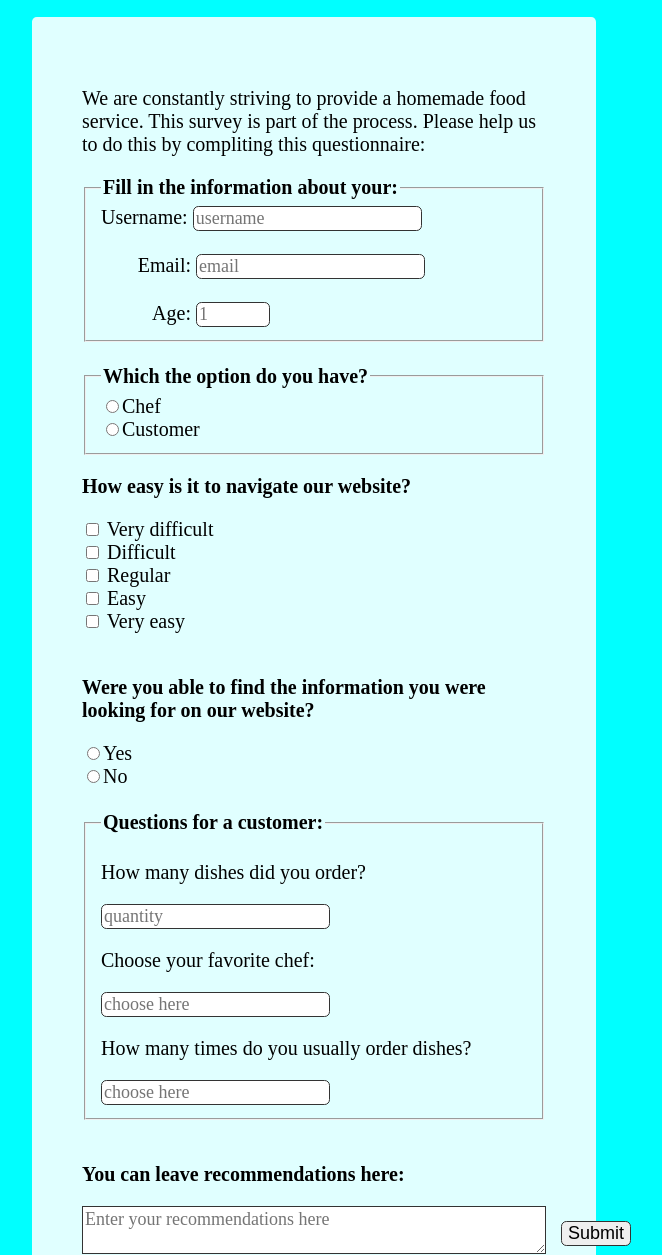
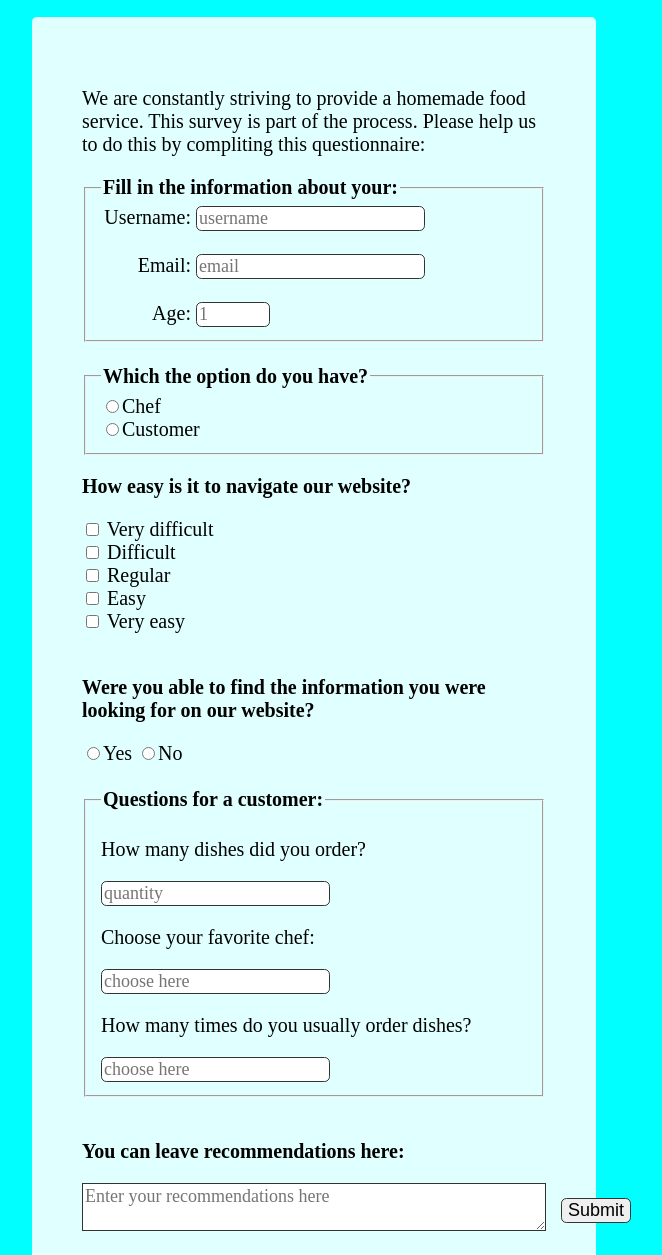
Before and after one commit to irenekochetkova/Survey_Form, a plain HTML site: page index.html in a window 1280 px wide. Shown: the part 45-1300 px from the top of the page, without its empty margins (326-988 px from the left). Drawn offline with Linux system fonts and the light colour scheme.

Commit message:
finished the Survey Form project

```diff
--- a/index.html
+++ b/index.html
@@ -18,11 +18,11 @@
 
       <p id="description">We are constantly striving to provide a homemade food service. This survey is part of the process. Please help us to do this by compliting this questionnaire:</p>
 
-       <form id="survey-form" action="https://www.google.com/" >
+       <form id="survey-form" action="https://www.google.com/" method="GET" >
 
          <fieldset>
            <legend><strong>Fill in the information about your:</strong></legend>
-           <label for="name" id="name-lable">Username:</label>
+           <label for="name" id="name-label">Username:</label>
            <input  type="text" id="name"  required placeholder="username" ></input><br><br>
            <label for="email" id="email-label">Email:</label>
            <input  type="email" id="email"  required placeholder="email" ></input><br><br>
@@ -32,10 +32,11 @@
 
          <fieldset>
            <legend><strong>Which the option do you have?</strong></legend>
-           <label for="provider"></label>
-           <input type="radio" name="provider" value="true" >Chef<br>
-           <label for="provider"></label>
-           <input type="radio" name="provider" value="false" >Customer
+           <label > <input type="radio" name="radio-buttons" value="1" >Chef</label>
+          <br>
+           <label><input type="radio" name="radio-buttons" value="2" >Customer</label>
+
+
          </fieldset>
 
 
@@ -52,10 +53,9 @@
           <label for="veasy">Very easy</label><br><br>
 
           <p id="description"><strong>Were you able to find the information you were looking for on our website?</strong></p>
-          <label for="provider"></label>
-           <input type="radio" name="provider">Yes<br>
-           <label for="customer"></label>
-           <input type="radio" name="customer">No<br><br>
+          <label> <input type="radio" name="radio-buttons" value="1" >Yes</label>
+          <label ><input type="radio" name="radio-buttons" value="2" >No</label>
+           <br><br>
 
 
          <fieldset>
@@ -80,10 +80,8 @@
          <p id="description"><strong>You can leave recommendations here:</strong></p>
          <textarea   placeholder="Enter your recommendations here"></textarea>
 
-         <button id="submit" type="submit">Submit</button>
-
-
-       </form>
+        <button type="submit" id="submit" value="Submit">Submit</button>
+     </form>
 
   </section>
 </body>
--- a/survey.css
+++ b/survey.css
@@ -67,4 +67,5 @@ textarea {
   position: absolute;
   border: 1px solid #333;
   border-radius: 0.3em;
+
 }
```
